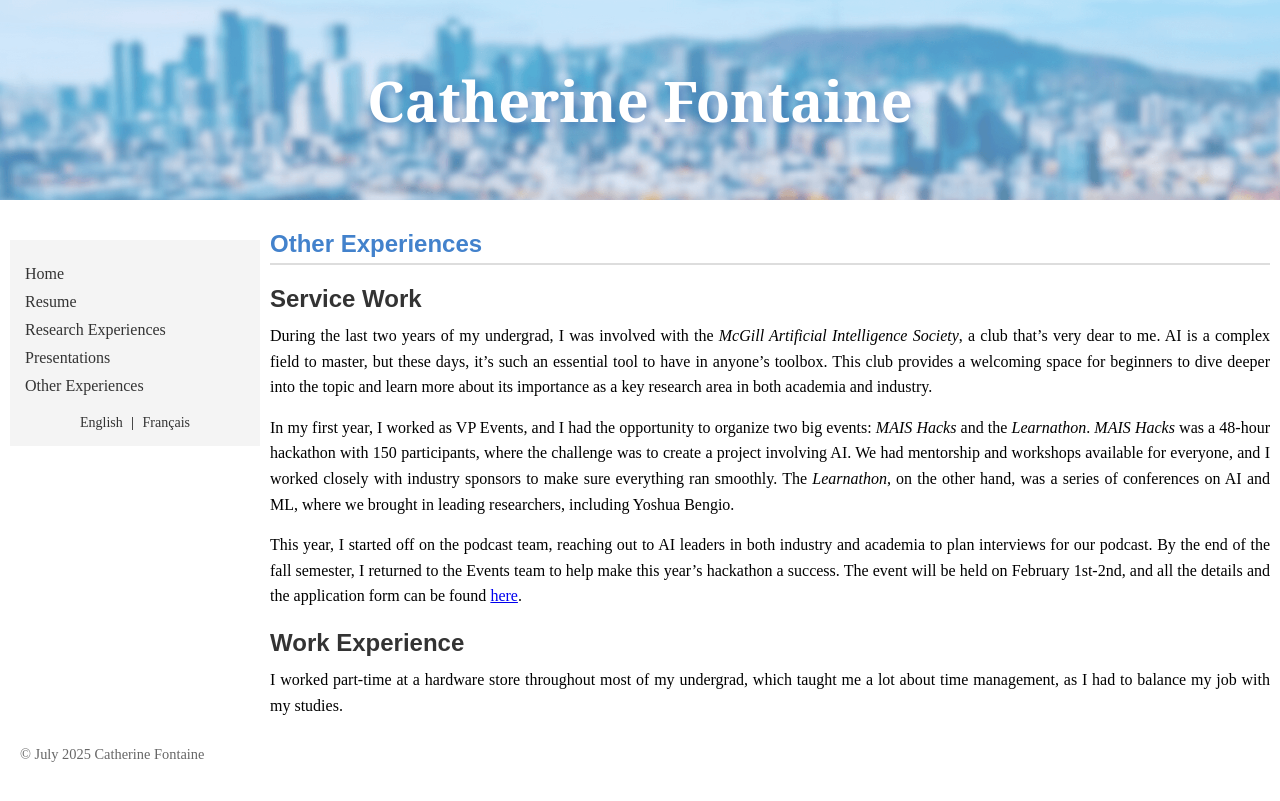
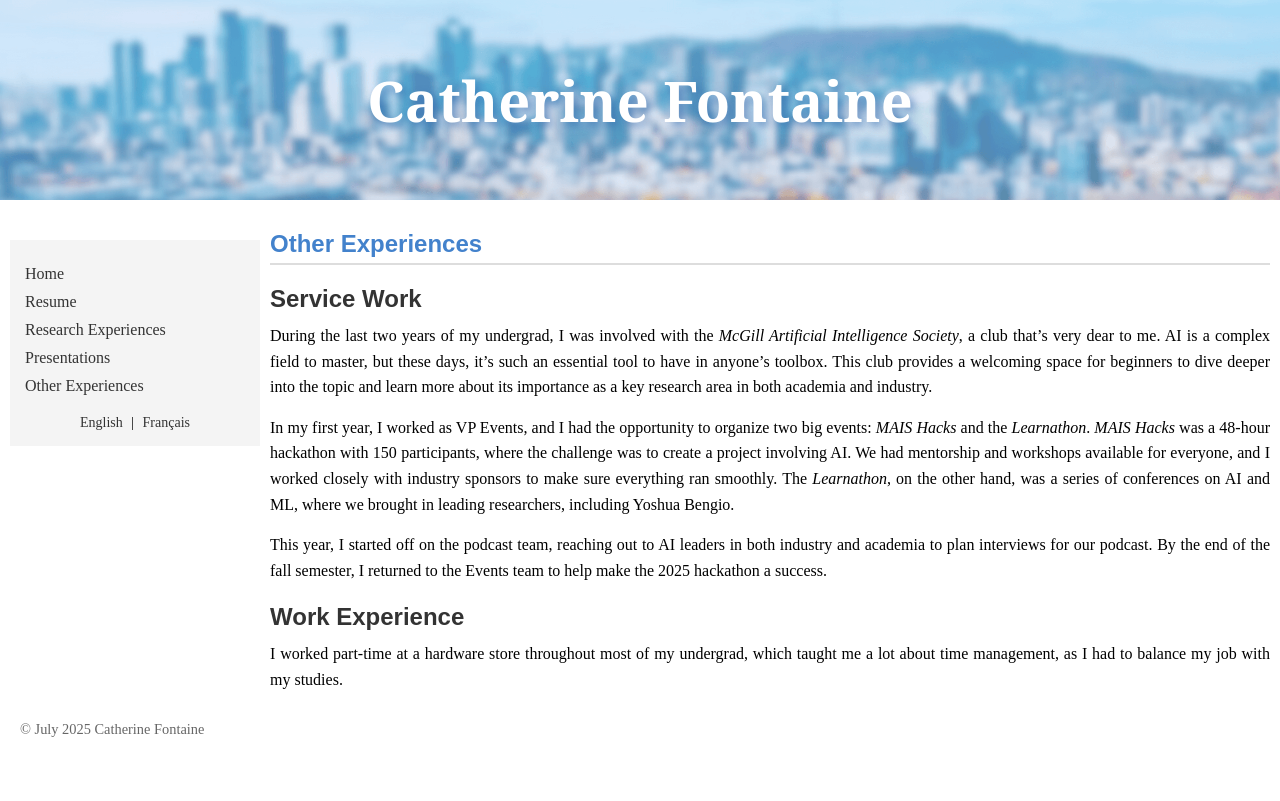
Before and after one commit to CatherineFontaine/CatherineFontaine.github.io, a Jekyll site: the page built from en/otherexperiences.md, in a window 1280 px wide. Shown: the top 801 px of the page. Built offline with Jekyll 4.4.1, drawn with Linux system fonts in a browser that asks for light colours.

Commit message:
Update otherexperiences.md

```diff
--- a/en/otherexperiences.md
+++ b/en/otherexperiences.md
@@ -10,7 +10,7 @@ During the last two years of my undergrad, I was involved with the *McGill Artif
 
 In my first year, I worked as VP Events, and I had the opportunity to organize two big events: *MAIS Hacks* and the *Learnathon*. *MAIS Hacks* was a 48-hour hackathon with 150 participants, where the challenge was to create a project involving AI. We had mentorship and workshops available for everyone, and I worked closely with industry sponsors to make sure everything ran smoothly. The *Learnathon*, on the other hand, was a series of conferences on AI and ML, where we brought in leading researchers, including Yoshua Bengio.
 
-This year, I started off on the podcast team, reaching out to AI leaders in both industry and academia to plan interviews for our podcast. By the end of the fall semester, I returned to the Events team to help make this year’s hackathon a success. The event will be held on February 1st-2nd, and all the details and the application form can be found [here](https://maishacks.com).
+This year, I started off on the podcast team, reaching out to AI leaders in both industry and academia to plan interviews for our podcast. By the end of the fall semester, I returned to the Events team to help make the 2025 hackathon a success.
 
 ### Work Experience
 
```
